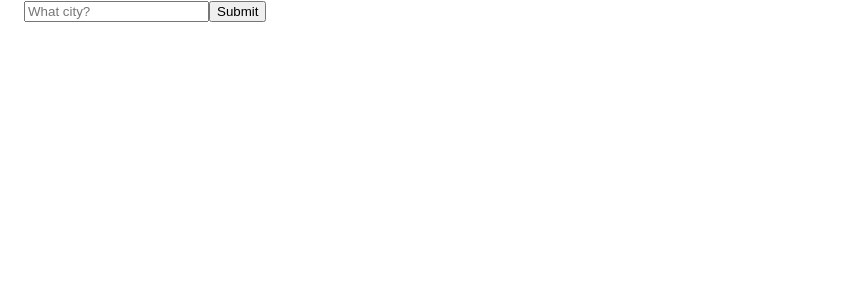
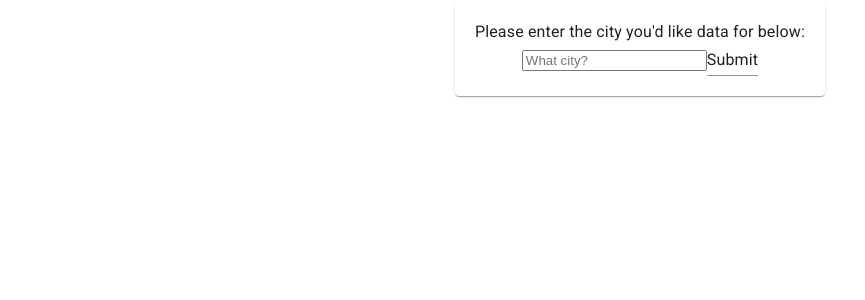
Before and after one commit to zheckert/weather, a React (Create React App) app: page / in a window 1280 px wide. Shown: the top 300 px of the page, without its empty margins (0-865 px from the left). Built offline with nearby package versions, Linux system fonts and the light colour scheme.

Commit message:
Added more mui styling and structure. It looks much better and it's more prepared to take more styles.

```diff
--- a/src/App.js
+++ b/src/App.js
@@ -4,14 +4,37 @@ import { useForm } from "react-hook-form"
 
 import Card from "@material-ui/core/Card"
 import Container from "@material-ui/core/Container"
-// import Button from "@material-ui/core/Button"
+import { Typography } from "@material-ui/core"
+import Input from "@material-ui/core/Input"
 // import Paper from "@material-ui/core/Paper"
+
+import { makeStyles } from "@material-ui/core/styles";
 
 //https://material-ui.com/getting-started/installation/
 
 //https://www.weatherapi.com/docs/
 
+// Next:
+// need margin
+// need to fix the submit thing
+
+
+const useStyles = makeStyles((theme) => ({
+    root: {
+        textAlign: "center",
+        display: "flex",
+		flexDirection: "column",
+		alignItems: "center",
+		justifyContent: "center",
+    },
+    whatever: {
+        padding: "20px"
+    }
+}))
+
 export const App = () => {
+    const styles = useStyles()
+
     const { register, handleSubmit, errors } = useForm()
     const [ city, setCity ] = useState()
 
@@ -26,14 +49,16 @@ export const App = () => {
         axios.get(`https://vschool-cors.herokuapp.com?url=http://api.weatherapi.com/v1/current.json?key=${process.env.REACT_APP_APIKEY}&q=${city}`)
         .then((response) => {
             setWeather(response.data)
+            // console.log(response.data)
         })
         .catch((error => console.log(error)))
     }
 
     return(
         <>
-            <Container>
-                    <div>
+            <Container className={styles.root}>
+                    <Card className={styles.whatever}>
+                        <Typography>Please enter the city you'd like data for below:</Typography>
                         <form onSubmit={handleSubmit(onSubmit)}>
                             <input
                                 type="city"
@@ -43,17 +68,17 @@ export const App = () => {
                             >
                             </input>
                             {errors.city && <p>Please enter a city!</p>}
-                            <input type="submit"/>
+                            <Input type="submit">Submit</Input>
                         </form>
-                    </div>
+                        { weather &&
+                            <Card>
+                                In {weather.location.name}, it's currently {weather.current.temp_f}° Fahrenheit.
+                            </Card>
+                        }
+                    </Card>
                 {/* <Paper>
                     <Button onClick={()=> getWeather()}>Get It!</Button>
                 </Paper> */}
-                { weather &&
-                    <Card>
-                        In {weather.location.name}, it's currently {weather.current.temp_f}° Fahrenheit.
-                    </Card>
-                }
             </Container>
         </>
     )
```
